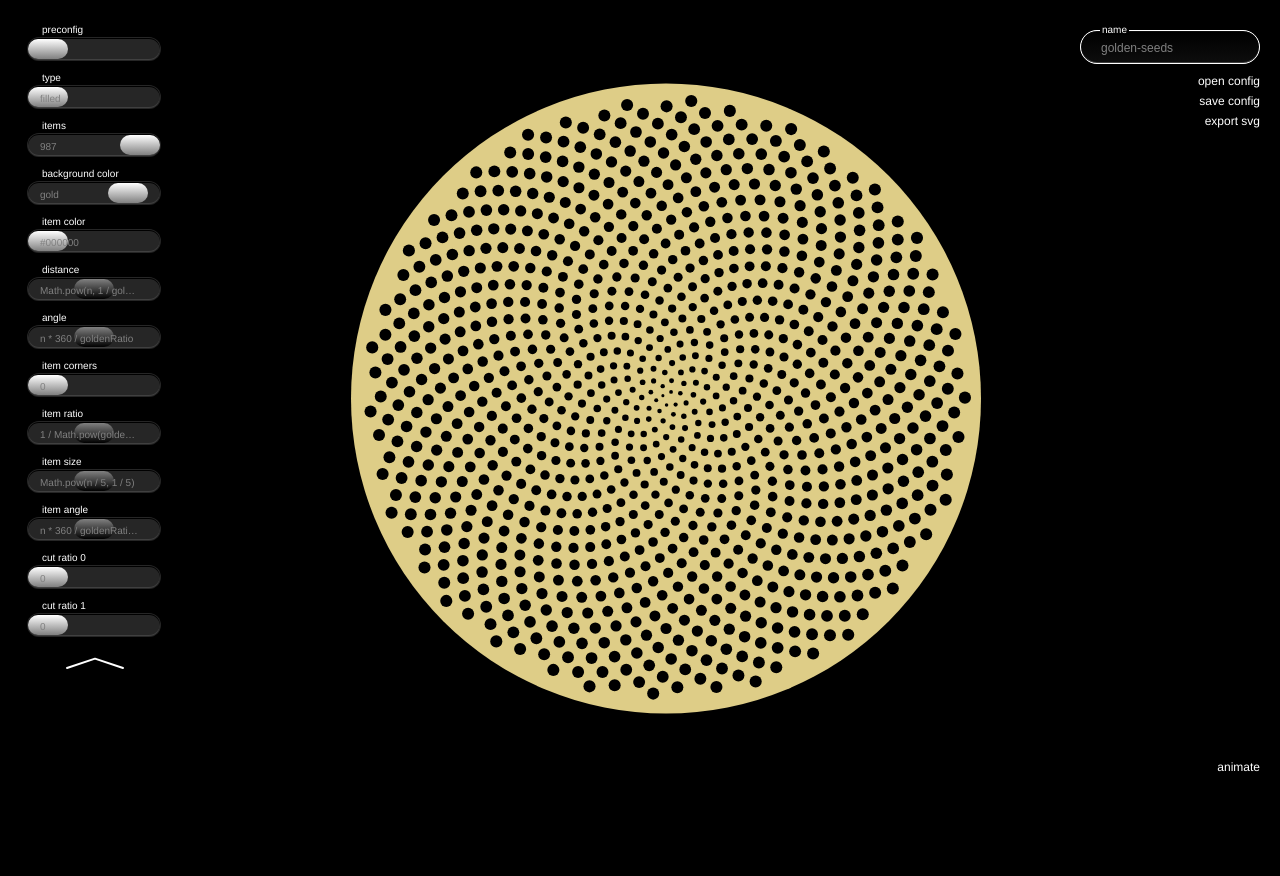
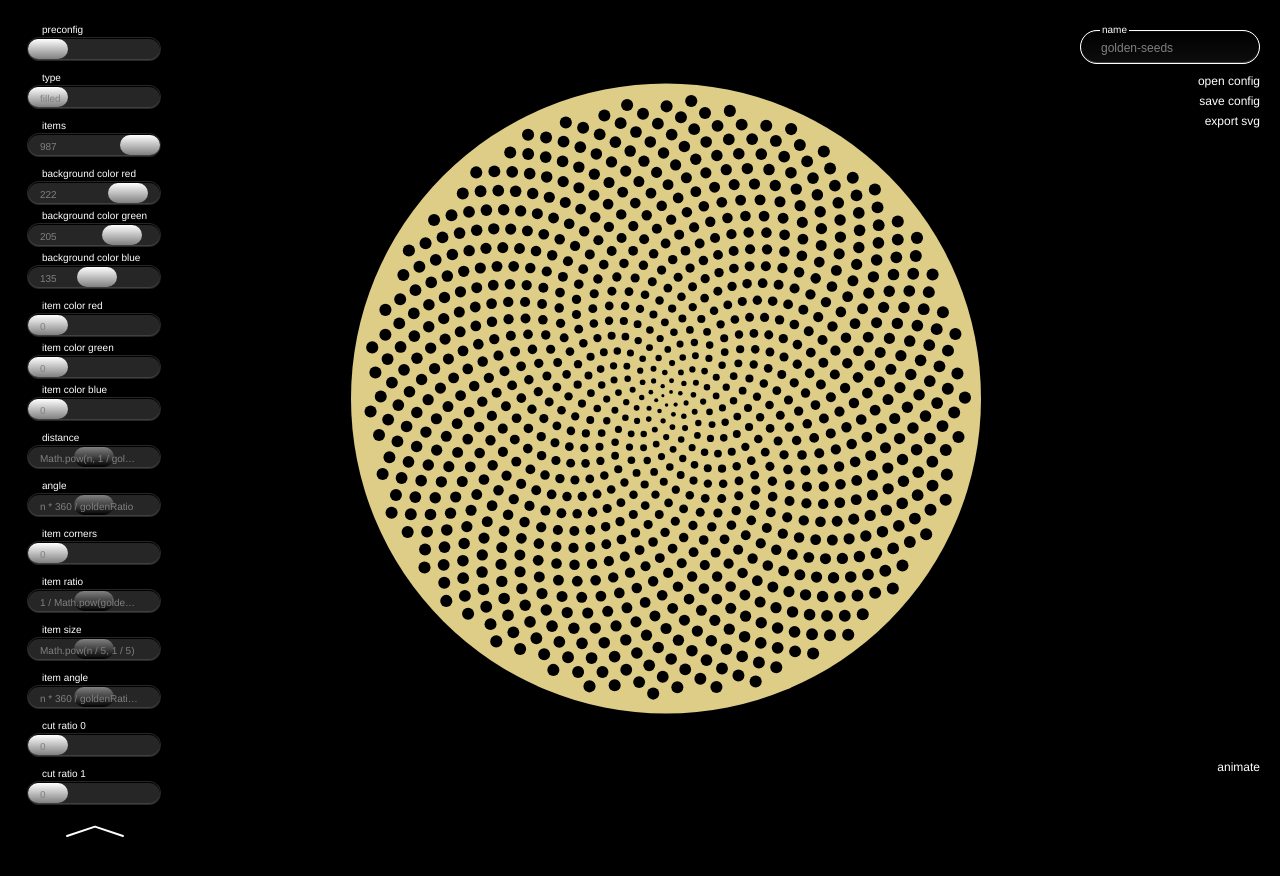
Before and after one commit to tmunz/GoldenSeeds, a React app: page / in a window 1280 px wide. Shown: the top 876 px of the page. Before the commit the page ends 800 px from the top, so only its background shows below. Built offline with nearby package versions, Linux system fonts and the light colour scheme.

Commit message:
first working version of new color picker

```diff
--- a/package.json
+++ b/package.json
@@ -1,6 +1,6 @@
 {
   "name": "golden-seeds",
-  "version": "1.0.0",
+  "version": "1.0.1",
   "description": "",
   "main": "index.js",
   "scripts": {
--- a/src/components/DrawConfigInput.tsx
+++ b/src/components/DrawConfigInput.tsx
@@ -109,6 +109,9 @@ export class DrawConfigInput extends React.Component<Props, State> {
       if (drawConfigType !== DrawConfigType.STRING && drawConfigType !== DrawConfigType.OBJECT) {
         tmp = InputType.RANGE;
       }
+      if (drawConfigType === DrawConfigType.COLOR) {
+        tmp = InputType.COLOR;
+      }
     }
     this.inputType = tmp;
   }
@@ -119,7 +122,7 @@ export class DrawConfigInput extends React.Component<Props, State> {
 
     return <Input
       key={attribute}
-      value={this.inputType === InputType.RANGE ? this.valueRange.toString() : this.valueText}
+      value={this.inputType === InputType.RANGE || this.inputType === InputType.COLOR ? this.valueRange.toString() : this.valueText}
       onChange={value => this.props.onChange(this.nMode && this.inputType == InputType.RANGE ? 'n * ' + value : value)}
       label={DrawConfig.getName(attribute)}
       className={[this.props.isParsable ? "" : "invalid", this.isRangeable ? "" : "range-invalid"].join(" ")}
--- a/src/components/Input.tsx
+++ b/src/components/Input.tsx
@@ -17,7 +17,7 @@ interface Props {
 
 interface State { }
 
-export enum InputType { RANGE, TEXT }
+export enum InputType { RANGE, TEXT, COLOR }
 
 export class Input extends React.Component<Props, State> {
 
@@ -32,32 +32,51 @@ export class Input extends React.Component<Props, State> {
     step: 1
   }
 
-  getInputField() {
-    return <div className={['input', InputType[this.props.type].toLowerCase()].join(' ')}>
-      <label
-        className={(this.props.value === "" || typeof this.props.value === "undefined")
-          && this.props.type === InputType.TEXT ? "input-empty" : ""}
-      >
-        {this.props.label}
+  getInputField(type: InputType, label: string, value: any, colorType?: number): React.ReactNode {
+    return <div className={['input', InputType[type].toLowerCase()].join(' ')} key={colorType}>
+      <label className={(value === "" || typeof value === "undefined") && type === InputType.TEXT ? "input-empty" : ""} >
+        {label}
       </label>
       <div className="input-wrapper">
         <input
-          className={typeof this.props.className !== 'undefined' ? this.props.className : ''}
-          type={InputType[this.props.type].toLowerCase()}
-          onChange={(e) => this.props.onChange(this.props.type === InputType.RANGE ? Number(e.target.value) : e.target.value)}
-          value={typeof this.props.value !== 'undefined' ? this.props.value : ''}
-          min={this.props.min}
-          max={this.props.max}
+          className={[typeof this.props.className !== 'undefined' ? this.props.className : ""].join(" ")}
+          type={InputType[type].toLowerCase()}
+          onChange={(e) => {
+            let newValue: any = e.target.value;
+            if (this.props.type === InputType.COLOR) {
+              newValue =
+                newValue < 0 ? -0x80000000 | this.props.value
+                  : newValue > 0xff ? 0x1000000 | this.props.value
+                    : colorType === 0 ? (this.props.value & 0x00ffff | ((Number(newValue) & 0xff) << 16))
+                      : colorType === 1 ? (this.props.value & 0xff00ff | ((Number(newValue) & 0xff) << 8))
+                        : colorType === 2 ? (this.props.value & 0xffff00 | ((Number(newValue) & 0xff) << 0))
+                          : undefined;
+            }
+            this.props.onChange(type === InputType.RANGE ? Number(newValue) : newValue)
+          }}
+          value={typeof value !== 'undefined' ? value : ''}
+          min={this.props.type === InputType.COLOR ? -1 : this.props.min}
+          max={this.props.type === InputType.COLOR ? 0x100 : this.props.max}
           step={this.props.step}
         />
       </div>
-      {this.props.type === InputType.RANGE && <output>{this.props.valueLabel}</output>}
+      {type === InputType.RANGE && <output>{this.props.type === InputType.COLOR ? value : this.props.valueLabel}</output>}
     </div>
   }
 
   render() {
-    return (
-      <div>{this.getInputField()}</div>
-    );
+    if (this.props.type === InputType.COLOR) {
+      //console.log(this.props.value)
+    }
+    return this.props.type === InputType.COLOR ?
+      <div>
+        {['red', 'green', 'blue'].map((id: string, i: number) =>
+          this.getInputField(InputType.RANGE, this.props.label + ' ' + id,
+            this.props.value < 0 ? this.props.value
+              : this.props.value > 0xffffff ? 0x100
+                : this.props.value >> (2 - i) * 8 & 0xff, i)
+        )}
+      </div>
+      : this.getInputField(this.props.type, this.props.label, this.props.value)
   }
 }
```
